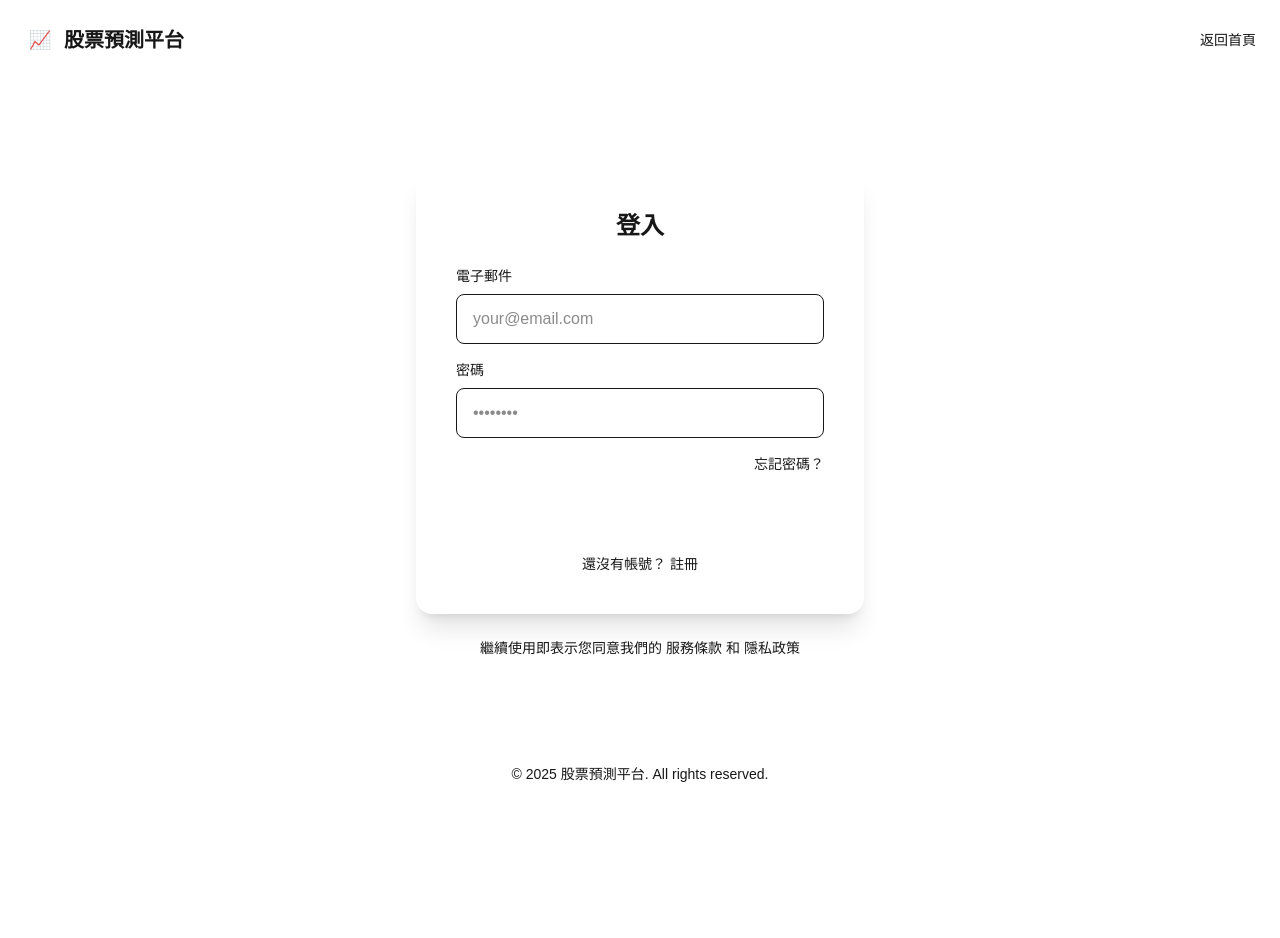
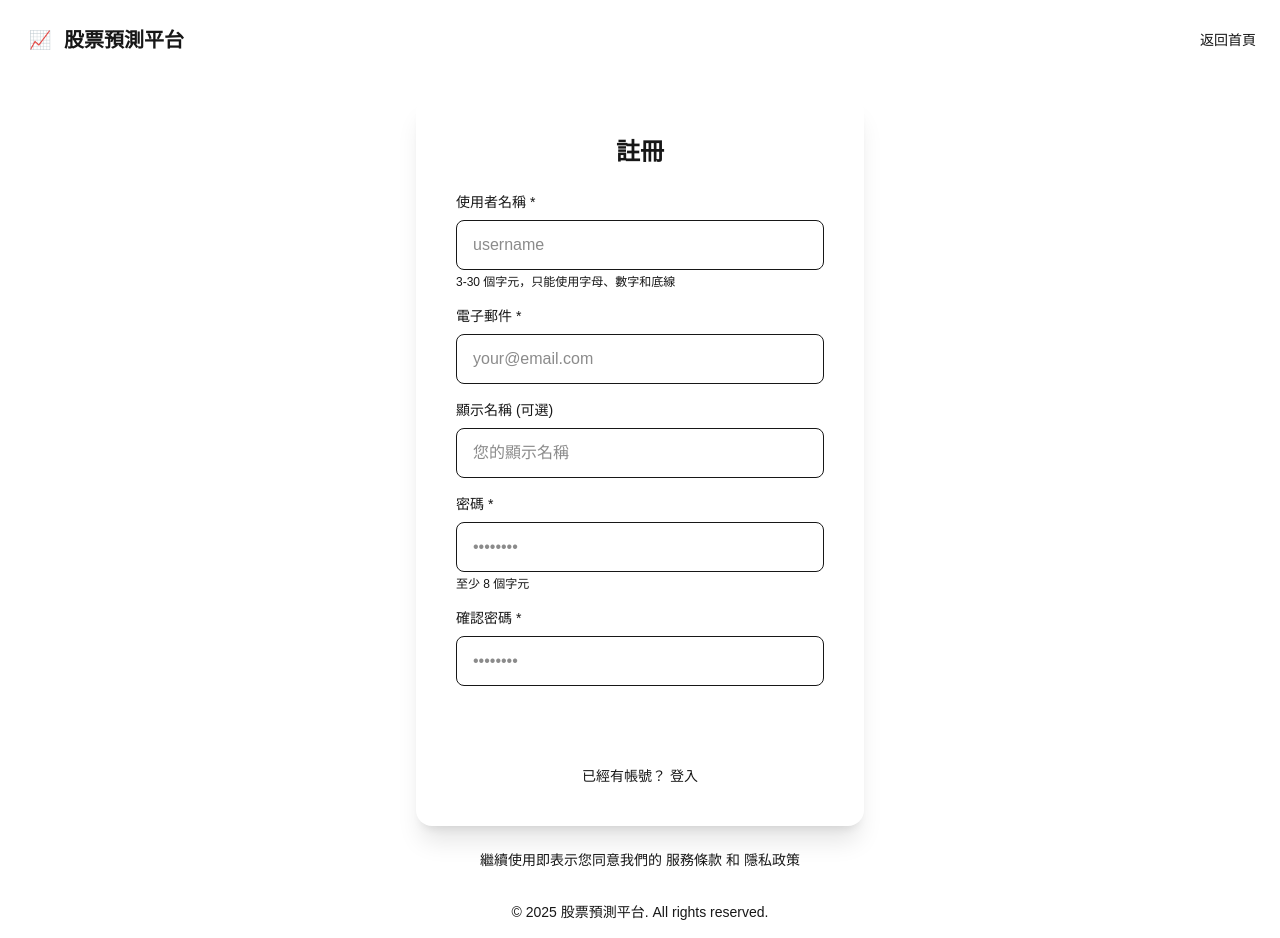
Before and after one commit to phenogit/kandan-claude, a Next.js app: page /test in a window 1280 px wide. Before the commit the page ends 800 px from the top, so only its background shows below. Built offline with nearby package versions, Linux system fonts and the light colour scheme.

Commit message:
sign up form

```diff
--- a/src/app/(auth)/test/page.tsx
+++ b/src/app/(auth)/test/page.tsx
@@ -1,11 +1,11 @@
 // src/app/(auth)/test/page.tsx
-import LoginForm from '@/components/auth/LoginForm';
+import SignupForm from '@/components/auth/SignupForm';
 
 export default function TestPage() {
   return (
     <div>
-      <h1 className="text-2xl font-bold mb-6 text-center">登入</h1>
-      <LoginForm />
+      <h1 className="text-2xl font-bold mb-6 text-center">註冊</h1>
+      <SignupForm />
     </div>
   );
 }
--- a/src/components/auth/SignupForm.tsx
+++ b/src/components/auth/SignupForm.tsx
@@ -0,0 +1,196 @@
+// src/components/auth/SignupForm.tsx
+'use client';
+
+import { useState } from 'react';
+import { useRouter } from 'next/navigation';
+import Link from 'next/link';
+
+export default function SignupForm() {
+  const router = useRouter();
+  const [formData, setFormData] = useState({
+    username: '',
+    email: '',
+    password: '',
+    confirmPassword: '',
+    displayName: '',
+  });
+  const [error, setError] = useState('');
+  const [loading, setLoading] = useState(false);
+
+  const handleSubmit = async (e: React.FormEvent) => {
+    e.preventDefault();
+    setError('');
+
+    // Validation
+    if (formData.password !== formData.confirmPassword) {
+      setError('密碼不一致');
+      return;
+    }
+
+    if (formData.password.length < 8) {
+      setError('密碼必須至少 8 個字元');
+      return;
+    }
+
+    setLoading(true);
+
+    try {
+      const response = await fetch('/api/auth/signup', {
+        method: 'POST',
+        headers: { 'Content-Type': 'application/json' },
+        body: JSON.stringify({
+          username: formData.username,
+          email: formData.email,
+          password: formData.password,
+          displayName: formData.displayName || formData.username,
+        }),
+      });
+
+      const data = await response.json();
+
+      if (data.success) {
+        // Show success message and redirect to login
+        alert('註冊成功！請登入');
+        router.push('/login');
+      } else {
+        setError(data.error || '註冊失敗');
+      }
+    } catch (err) {
+      setError('註冊失敗，請稍後再試');
+    } finally {
+      setLoading(false);
+    }
+  };
+
+  return (
+    <form onSubmit={handleSubmit} className="space-y-4">
+      {/* Username */}
+      <div>
+        <label htmlFor="username" className="block text-sm font-medium text-text-primary mb-2">
+          使用者名稱 *
+        </label>
+        <input
+          id="username"
+          type="text"
+          required
+          value={formData.username}
+          onChange={(e) => setFormData({ ...formData, username: e.target.value })}
+          className="w-full px-4 py-3 border border-border rounded-lg focus:outline-none focus:ring-2 focus:ring-primary focus:border-transparent"
+          placeholder="username"
+          disabled={loading}
+          minLength={3}
+          maxLength={30}
+          pattern="[a-zA-Z0-9_]+"
+          title="只能包含字母、數字和底線"
+        />
+        <p className="text-xs text-text-secondary mt-1">
+          3-30 個字元，只能使用字母、數字和底線
+        </p>
+      </div>
+
+      {/* Email */}
+      <div>
+        <label htmlFor="email" className="block text-sm font-medium text-text-primary mb-2">
+          電子郵件 *
+        </label>
+        <input
+          id="email"
+          type="email"
+          required
+          value={formData.email}
+          onChange={(e) => setFormData({ ...formData, email: e.target.value })}
+          className="w-full px-4 py-3 border border-border rounded-lg focus:outline-none focus:ring-2 focus:ring-primary focus:border-transparent"
+          placeholder="your@email.com"
+          disabled={loading}
+        />
+      </div>
+
+      {/* Display Name (Optional) */}
+      <div>
+        <label htmlFor="displayName" className="block text-sm font-medium text-text-primary mb-2">
+          顯示名稱 <span className="text-text-secondary">(可選)</span>
+        </label>
+        <input
+          id="displayName"
+          type="text"
+          value={formData.displayName}
+          onChange={(e) => setFormData({ ...formData, displayName: e.target.value })}
+          className="w-full px-4 py-3 border border-border rounded-lg focus:outline-none focus:ring-2 focus:ring-primary focus:border-transparent"
+          placeholder="您的顯示名稱"
+          disabled={loading}
+          maxLength={100}
+        />
+      </div>
+
+      {/* Password */}
+      <div>
+        <label htmlFor="password" className="block text-sm font-medium text-text-primary mb-2">
+          密碼 *
+        </label>
+        <input
+          id="password"
+          type="password"
+          required
+          value={formData.password}
+          onChange={(e) => setFormData({ ...formData, password: e.target.value })}
+          className="w-full px-4 py-3 border border-border rounded-lg focus:outline-none focus:ring-2 focus:ring-primary focus:border-transparent"
+          placeholder="••••••••"
+          disabled={loading}
+          minLength={8}
+        />
+        <p className="text-xs text-text-secondary mt-1">
+          至少 8 個字元
+        </p>
+      </div>
+
+      {/* Confirm Password */}
+      <div>
+        <label htmlFor="confirmPassword" className="block text-sm font-medium text-text-primary mb-2">
+          確認密碼 *
+        </label>
+        <input
+          id="confirmPassword"
+          type="password"
+          required
+          value={formData.confirmPassword}
+          onChange={(e) => setFormData({ ...formData, confirmPassword: e.target.value })}
+          className="w-full px-4 py-3 border border-border rounded-lg focus:outline-none focus:ring-2 focus:ring-primary focus:border-transparent"
+          placeholder="••••••••"
+          disabled={loading}
+          minLength={8}
+        />
+      </div>
+
+      {/* Error Message */}
+      {error && (
+        <div className="p-3 bg-fail/10 border border-fail/20 rounded-lg">
+          <p className="text-sm text-fail">{error}</p>
+        </div>
+      )}
+
+      {/* Submit Button */}
+      <button
+        type="submit"
+        disabled={loading}
+        className="w-full bg-primary text-white py-3 rounded-lg font-medium hover:bg-blue-600 transition-colors disabled:opacity-50 disabled:cursor-not-allowed"
+      >
+        {loading ? (
+          <span className="flex items-center justify-center gap-2">
+            <div className="w-5 h-5 border-2 border-white border-t-transparent rounded-full animate-spin" />
+            註冊中...
+          </span>
+        ) : (
+          '註冊'
+        )}
+      </button>
+
+      {/* Login Link */}
+      <p className="text-center text-sm text-text-secondary">
+        已經有帳號？
+        <Link href="/login" className="text-primary font-medium hover:underline ml-1">
+          登入
+        </Link>
+      </p>
+    </form>
+  );
+}
```
